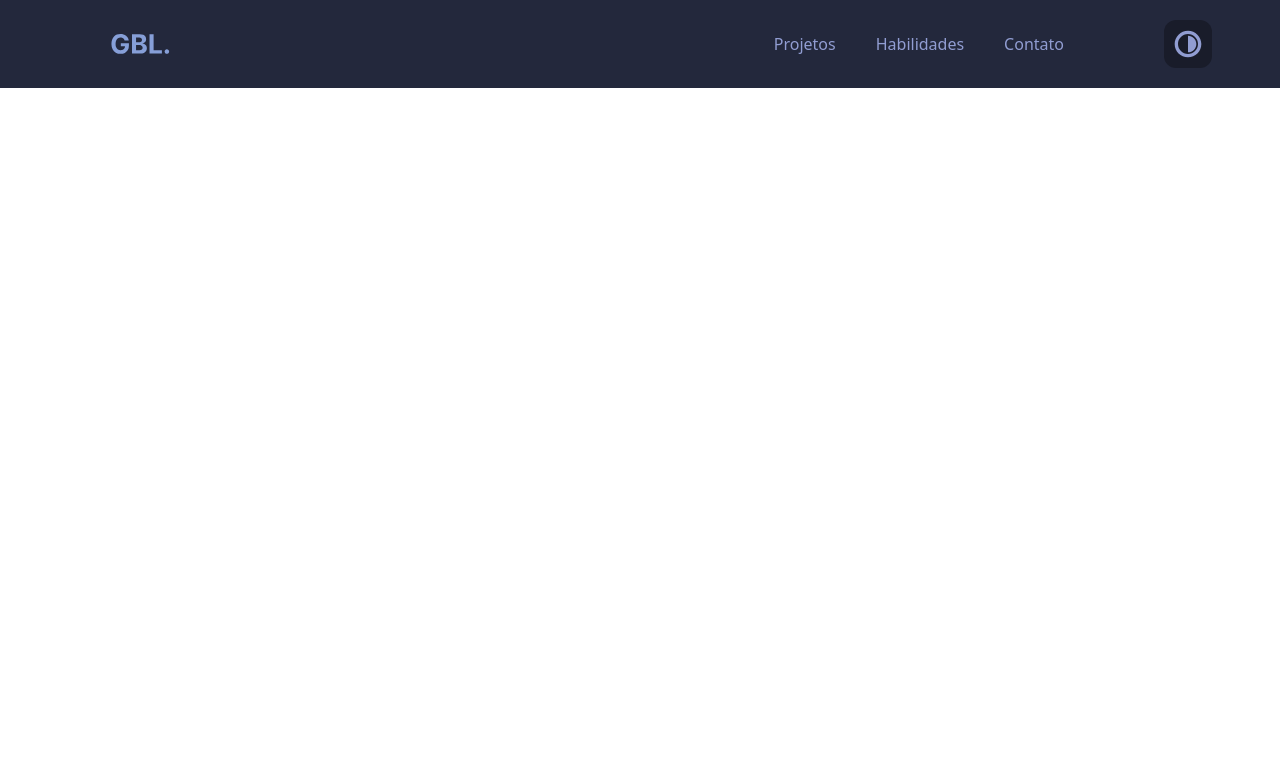
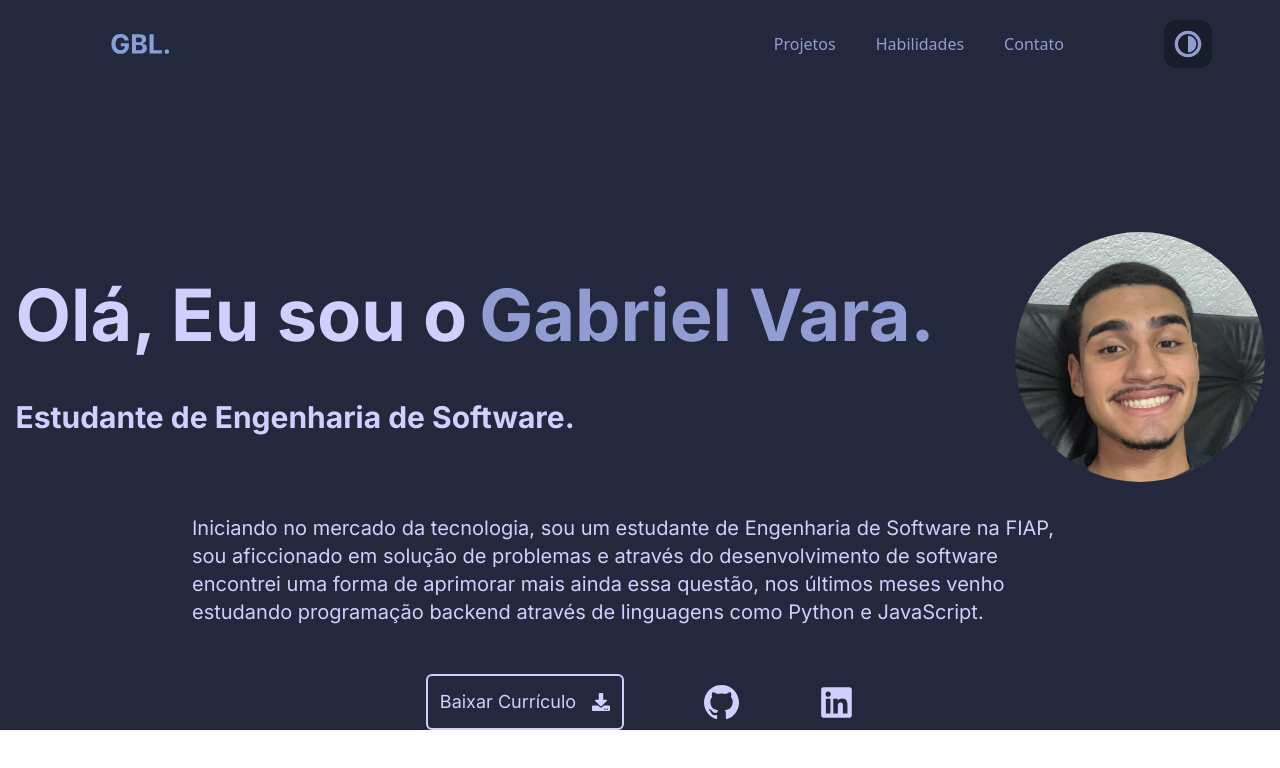
Before and after one commit to gabrielvara/portifolio, a React (Vite) app: page / in a window 1280 px wide. Shown: the top 768 px of the page. Built offline with nearby package versions, Linux system fonts and the light colour scheme.

Commit message:
Hero Finalizado

```diff
--- a/index.html
+++ b/index.html
@@ -3,6 +3,9 @@
   <head>
     <meta charset="UTF-8" />
     <link rel="icon" type="image/svg+xml" href="/src/assets/favicon.svg" />
+    <link rel="preconnect" href="https://fonts.googleapis.com">
+    <link rel="preconnect" href="https://fonts.gstatic.com" crossorigin>
+    <link href="https://fonts.googleapis.com/css2?family=Inter:ital,opsz,wght@0,14..32,100..900;1,14..32,100..900&display=swap" rel="stylesheet">
     <meta name="viewport" content="width=device-width, initial-scale=1.0" />
     <title>Portifólio Gabriel Vara</title>
   </head>
--- /dev/null
+++ b/src/components/hero.jsx
@@ -0,0 +1,45 @@
+import { BsGithub } from "react-icons/bs"
+import { FaLinkedin } from "react-icons/fa"
+import { FaDownload } from "react-icons/fa"
+import HeroPic from "../assets/hero-pic.jpg"
+
+const hero = () => {
+  return (
+    <section className="flex flex-col justify-center items-center xl:mt-36 lg:mt-28 md:mt-20 sm:mt-16 ssm:mt-8">
+        <div className="ssm:hidden md:flex mx-48 gap-20 justify-center items-center">
+            <div className="flex gap-12 flex-col justify-center">
+                <h1 className="whitespace-nowrap font-inter text-paragraphcolor lg:text-7xl font-bold flex gap-3 md:text-6xl">Olá, Eu sou o <span className="text-textcolor">Gabriel Vara.</span></h1>
+                <h2 className="font-inter text-paragraphcolor text-3xl font-bold">Estudante de Engenharia de Software.</h2>
+            </div>
+            <img src={HeroPic} alt="Imagem Gabriel" width={250} className="rounded-full ssm:hidden xl:flex"/>
+        </div>
+        <div className="ssm:hidden sm:flex md:hidden gap-20 justify-center items-center">
+            <img src={HeroPic} alt="Imagem Gabriel" width={200} className="rounded-full"/>
+            <div className="flex gap-12 flex-col justify-center">
+                <h1 className="font-inter text-paragraphcolor font-bold flex gap-3 text-5xl">Olá, Eu sou o <span className="text-textcolor">Gabriel Vara.</span></h1>
+                <h2 className="font-inter text-paragraphcolor text-xl font-bold">Estudante de Engenharia de Software.</h2>
+            </div>
+        </div>
+        <div className="ssm:flex sm:hidden gap-8 flex-col justify-center items-center">
+            <img src={HeroPic} alt="Imagem Gabriel" width={200} className="rounded-full"/>
+            <div className="flex gap-2 flex-col justify-center items-center">
+                <h1 className="font-inter text-paragraphcolor font-bold flex gap-1 text-2xl">Olá, Eu sou o <span className="text-textcolor">Gabriel Vara.</span></h1>
+                <h2 className="font-inter text-paragraphcolor text-l font-bold">Estudante de Engenharia de Software.</h2>
+            </div>
+        </div>
+        <div className="lg:mx-48 md:mx-24 sm:mx-12 ssm:mx-6 ssm:mx-6 mt-8">
+            <p className="font-inter text-paragraphcolor lg:text-xl md:text-lg sm:text-base ssm:text-xs">
+                Iniciando no mercado da tecnologia, sou um estudante de Engenharia de Software na FIAP, sou aficcionado em solução de problemas e através do desenvolvimento de software encontrei uma forma de aprimorar mais ainda essa questão, nos últimos meses venho estudando programação backend através de linguagens como Python e JavaScript.
+            </p>
+        </div>
+        <div className="flex ssm:gap-4 sm:gap-8 md:gap-12 xl:gap-20 mx-48 mt-12 items-center">
+            <button className="ssm:hidden md:flex border-2 border-paragraphcolor p-3 rounded-md items-center flex gap-4 font-inter text-paragraphcolor text-lg">Baixar Currículo<FaDownload/></button>
+            <button className="ssm:flex md:hidden border-2 border-paragraphcolor p-1 rounded-md items-center flex gap-2 font-inter text-paragraphcolor text-sm">Baixar Currículo<FaDownload/></button>
+            <BsGithub size={35} color="#D1CFFD"/>
+            <FaLinkedin size={35} color="#D1CFFD"/>
+        </div>
+    </section>
+  )
+}
+
+export default hero
--- a/src/components/main.jsx
+++ b/src/components/main.jsx
@@ -1,9 +1,11 @@
 import Nav from "./nav"
+import Hero from "./hero"
 
 const main = () => {
   return (
     <div className="bg-defaultcolor">
         <Nav/>
+        <Hero/>
     </div>
   )
 }
--- a/tailwind.config.js
+++ b/tailwind.config.js
@@ -10,12 +10,17 @@ export default {
       sm:'640px',
       md:'768px',
       lg:'1024px',
+      xl:'1280px',
     },
     extend: {
+      fontFamily: {
+        inter: ['Inter', 'sans-serif'],
+      },
       colors: {
         defaultcolor: '#23283C',
         defaultcolordarker: '#191C2A',
         textcolor: '#919DD2',
+        paragraphcolor: '#D1CFFD',
       },
     },
   },
```
Also changed, not shown: src/assets/hero-pic.jpg (added).
